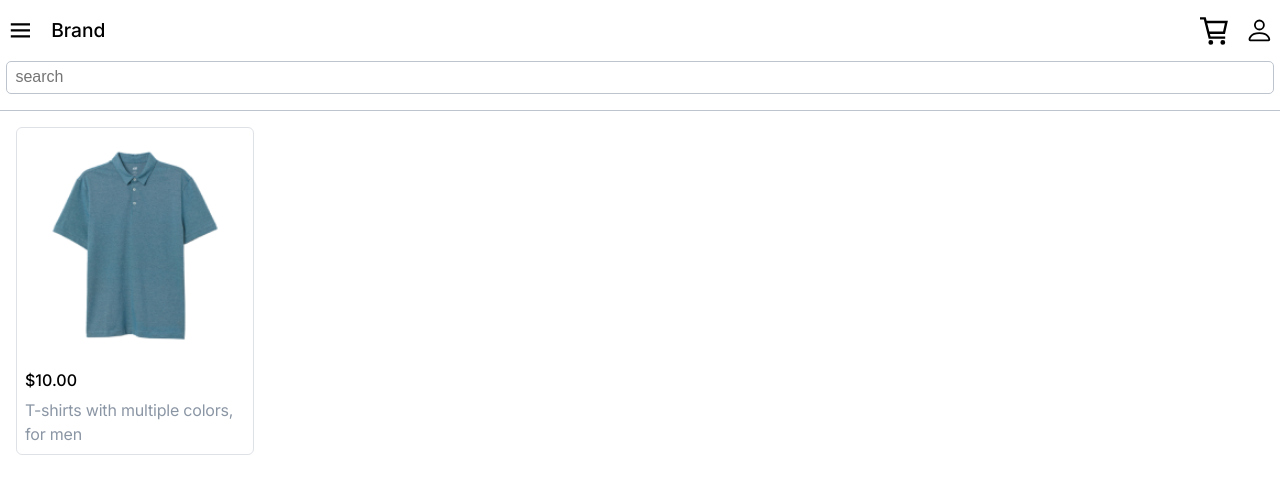
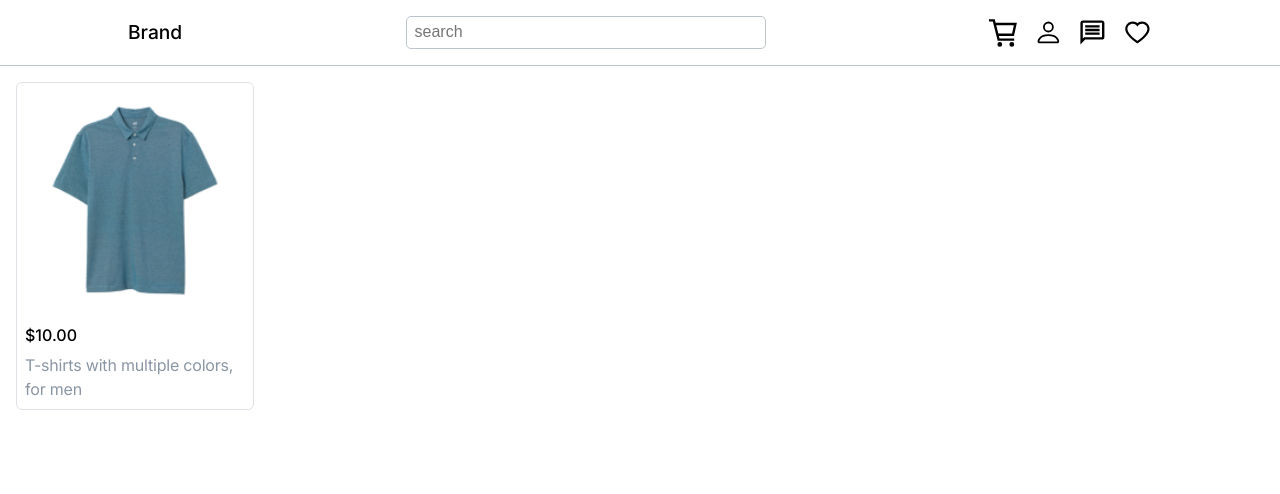
Before and after one commit to Shobhit-Mishra-02/ecommerceV2, a Next.js app: page / in a window 1280 px wide. Shown: the top 494 px of the page. Built offline with nearby package versions, Linux system fonts and the light colour scheme.

Commit message:
added basic structure of responsive navbar

```diff
--- a/components/navigation/Navigation.jsx
+++ b/components/navigation/Navigation.jsx
@@ -1,12 +1,13 @@
 "use client";
 
+import { useState } from "react";
+import { BiMenu } from "react-icons/bi";
+import { BsPerson } from "react-icons/bs";
+import { FiX } from "react-icons/fi";
+import { GrCart } from "react-icons/gr";
+import { MdOutlineMessage } from "react-icons/md";
+import { AiOutlineHeart } from "react-icons/ai";
 import "./navigation.css";
-import { BiMenu } from "react-icons/bi";
-import { GrCart } from "react-icons/gr";
-import { BsPerson } from "react-icons/bs";
-import { CgProfile } from "react-icons/cg";
-import { FiX } from "react-icons/fi";
-import { useState } from "react";
 
 const SliderOptions = ({ toogleSlider }) => (
   <>
@@ -43,9 +44,14 @@ const Navigation = () => {
           <span>Brand</span>
         </div>
 
+        <div className="navbar_search__big">
+          <input type="search" placeholder="search" />
+        </div>
         <div className="navbar_options__right">
           <GrCart />
           <BsPerson />
+          <MdOutlineMessage className="big_div__icon" />
+          <AiOutlineHeart className="big_div__icon" />
         </div>
       </div>
       <div className="navbar_search">
--- a/components/navigation/navigation.css
+++ b/components/navigation/navigation.css
@@ -33,6 +33,14 @@
 .navbar_search input {
   width: 100%;
   margin-top: 1rem;
+  font-size: 1rem;
+  padding: 0.4rem 0.5rem;
+  border: 1px solid var(--gray-400);
+  border-radius: 5px;
+}
+
+.navbar_search__big input {
+  width: 360px;
   font-size: 1rem;
   padding: 0.4rem 0.5rem;
   border: 1px solid var(--gray-400);
@@ -112,3 +120,56 @@
 .slide_in {
   transform: translateX(0px);
 }
+
+.big_div__icon {
+  display: none;
+}
+
+.navbar_search__big {
+  display: none;
+}
+
+/* responsive design  */
+@media (min-width: 640px) {
+  .slider {
+    display: none;
+  }
+  .navbar_options__left svg {
+    display: none;
+  }
+
+  .big_div__icon {
+    display: block;
+  }
+
+  .navbar_search {
+    display: none;
+  }
+  .navbar_search__big {
+    display: block;
+  }
+}
+
+@media (min-width: 768px) {
+  .navbar {
+    padding: 1rem 2rem;
+  }
+}
+
+@media (min-width: 1024px) {
+  .navbar {
+    padding: 1rem 6rem;
+  }
+}
+
+@media (min-width: 1280px) {
+  .navbar {
+    padding: 1rem 8rem;
+  }
+}
+
+@media (min-width: 1536px) {
+  .navbar {
+    padding: 1rem 12rem;
+  }
+}
```
